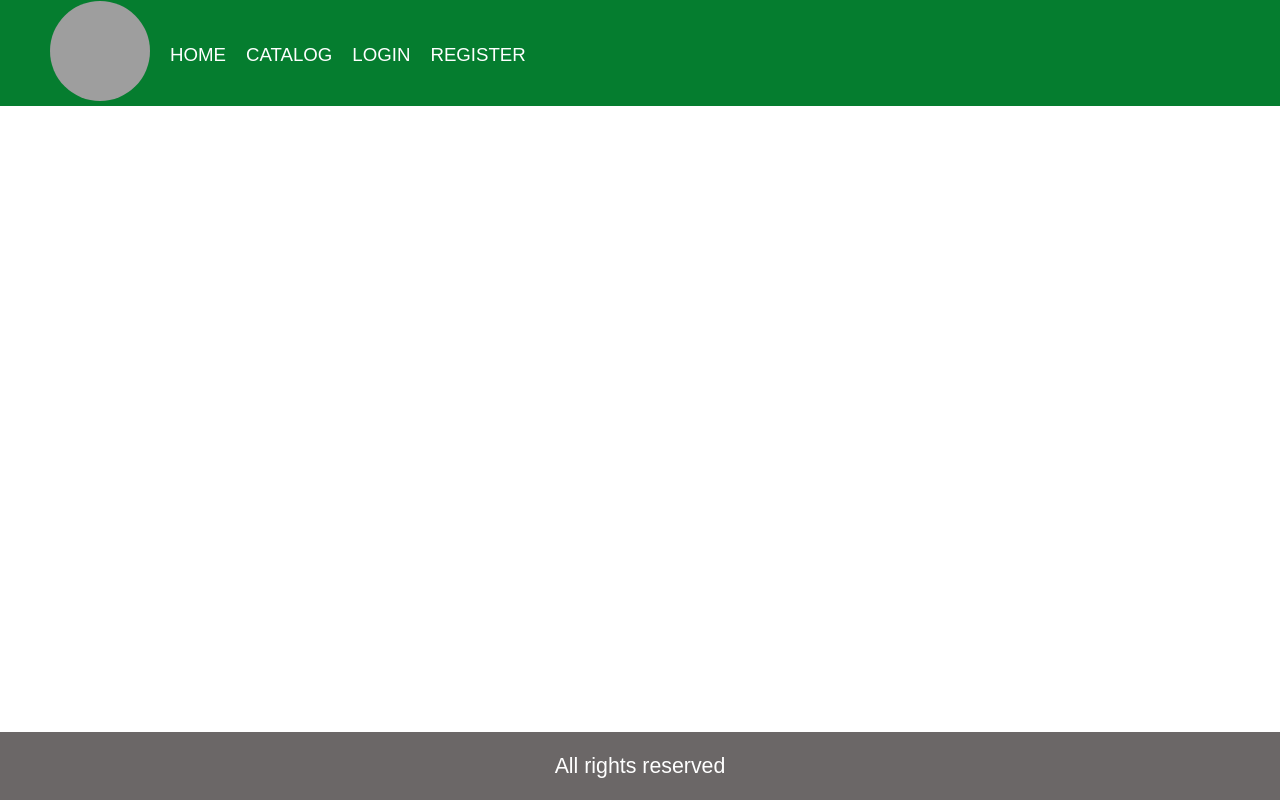
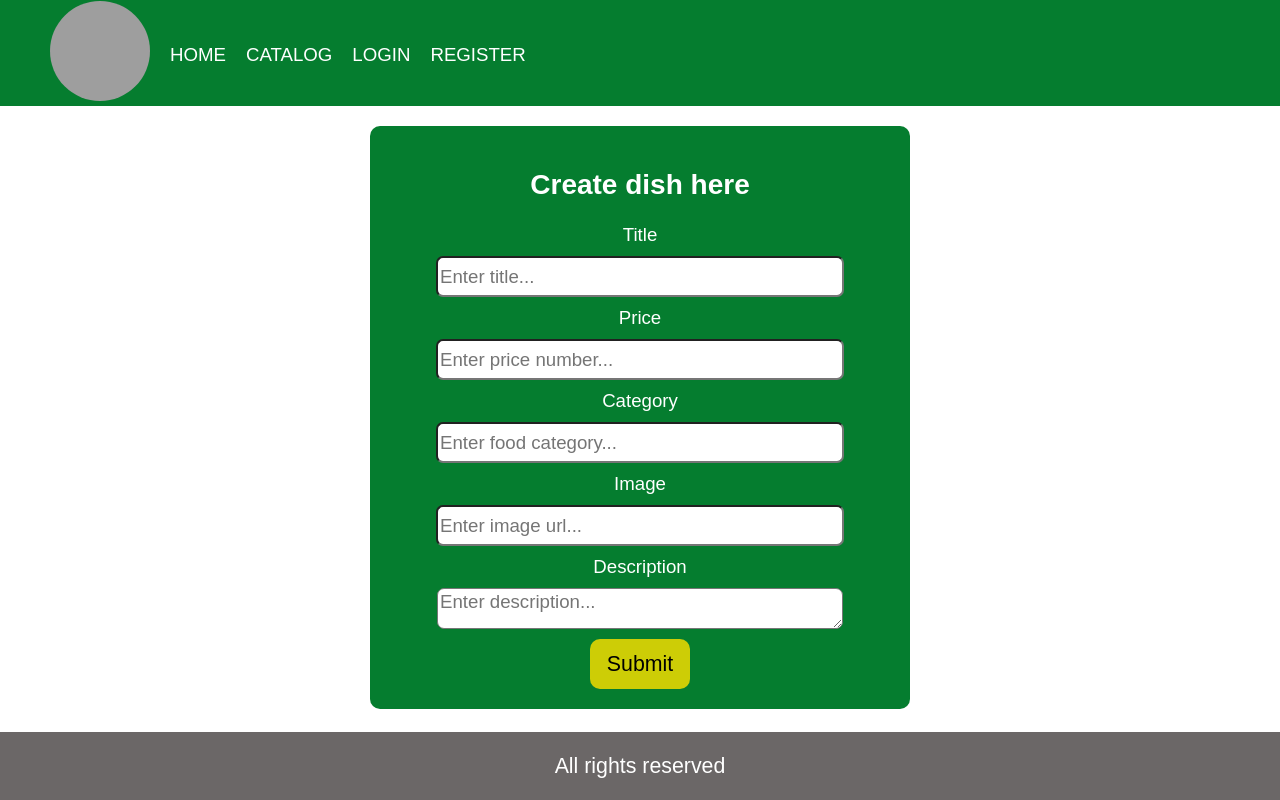
Before and after one commit to Qsen02/Softuni-ReactJS-Final-Project, a React (Vite) app in the folder Delicious food restaurant/client/: page /create in a window 1280 px wide. Built offline with nearby package versions, Linux system fonts and the light colour scheme; grey boxes are pictures that could not be loaded.

Commit message:
Implemented create form

```diff
--- /dev/null
+++ b/Delicious food restaurant/client/src/common/CustomTextarea.jsx
@@ -0,0 +1,13 @@
+import { useField } from "formik"
+import styles from "../components/FormsAndErrors.module.css"
+
+export default function CustomTextarea({ label, ...props }) {
+    const [field, meta] = useField(props);
+    return (
+        <>
+            <label>{label}</label>
+            <textarea className={meta.error && meta.touched ? styles.error : ""} {...field} {...props} />
+            {meta.error && meta.touched ? <p className={styles.errorParagraph}>{meta.error}</p> : ""}
+        </>
+    )
+}
--- a/Delicious food restaurant/client/src/components/FormsAndErrors.module.css
+++ b/Delicious food restaurant/client/src/components/FormsAndErrors.module.css
@@ -13,7 +13,8 @@
     background-color: rgb(5, 125, 47);
 }
 
-.form input {
+.form input,
+.form textarea {
     display: block;
     margin: 0 auto;
     width: 400px;
@@ -22,6 +23,7 @@
     margin-top: 10px;
     margin-bottom: 10px;
     font-size: 14pt;
+    font-family: Arial, Helvetica, sans-serif;
 }
 
 .form a {
--- a/Delicious food restaurant/client/src/components/createForm/CreateForm.jsx
+++ b/Delicious food restaurant/client/src/components/createForm/CreateForm.jsx
@@ -1,7 +1,31 @@
-export default function CreateForm(){
-   return (
-       <>
+import { Form, Formik } from "formik"
 
-       </>
-   )
+import CustomInput from "../../common/CustomInput"
+import CustomTextarea from "../../common/CustomTextarea"
+
+import { createSchema } from "../../schemas"
+
+import styles from "../FormsAndErrors.module.css"
+
+export default function CreateForm() {
+    return (
+            <Formik
+            initialValues={{ title: "", price: "", category: "", image: "", description: "" }}
+            validationSchema={createSchema}
+            >
+                {
+                    (props) => (
+                        <Form className={styles.form}>
+                            <h2>Create dish here</h2>
+                            <CustomInput label="Title" type="text" name="title" placeholder="Enter title..." />
+                            <CustomInput label="Price" type="number" name="price" placeholder="Enter price number..." />
+                            <CustomInput label="Category" type="text" name="category" placeholder="Enter food category..." />
+                            <CustomInput label="Image" type="text" name="image" placeholder="Enter image url..." />
+                            <CustomTextarea label="Description" type="text" name="description" placeholder="Enter description..." />
+                            <button type="submit">Submit</button>
+                        </Form>
+                    )
+                }
+            </Formik>
+    )
 }
--- a/Delicious food restaurant/client/src/schemas/index.js
+++ b/Delicious food restaurant/client/src/schemas/index.js
@@ -17,6 +17,6 @@ export const createSchema = yup.object().shape({
     title: yup.string().min(3, "Title must be at least 3 characters long!").required("Title required!"),
     price: yup.number().min(0, "Price must be positive numnber!").required("Price required!"),
     category: yup.string().min(3, "Category must be at least 3 characters long!").required("Category required!"),
-    image: yup.string().matches(/^https?:\/\//, "Image must be valid URL!").required("Image required"),
+    image: yup.string().matches(/^https?:\/\//, "Image URL must begin with http or https!").required("Image required"),
     description: yup.string().min(10, "Description must be between 10 and 200 characters long!").max(200, "Description must be between 10 and 200 characters long!").required("Description required!")
 })
```
